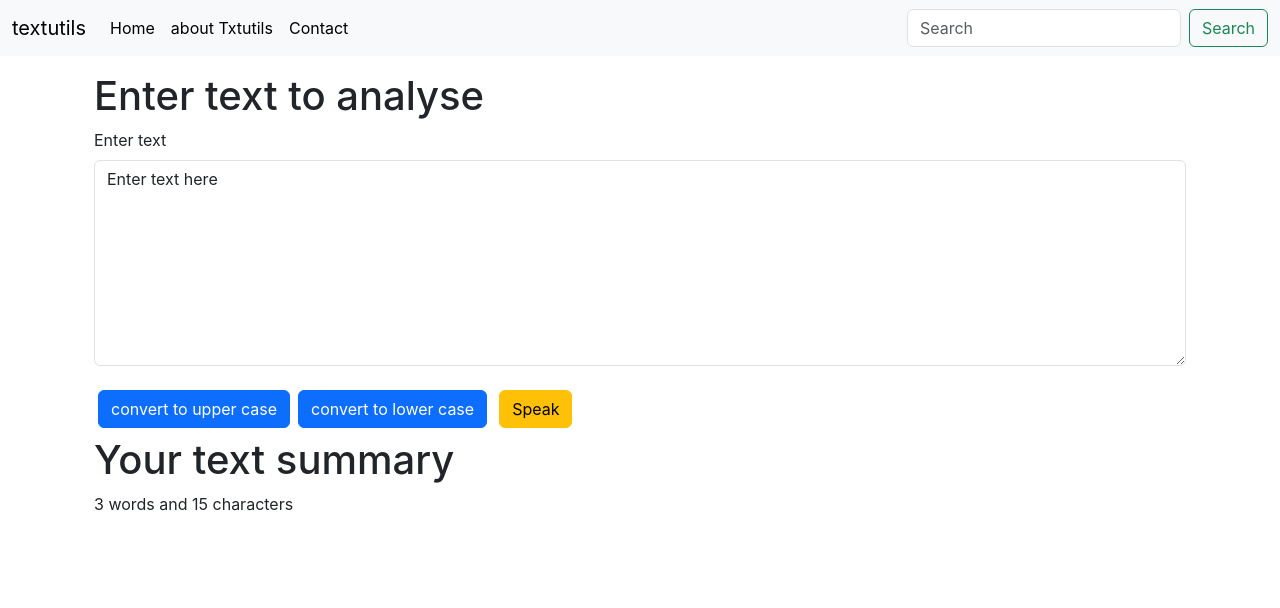
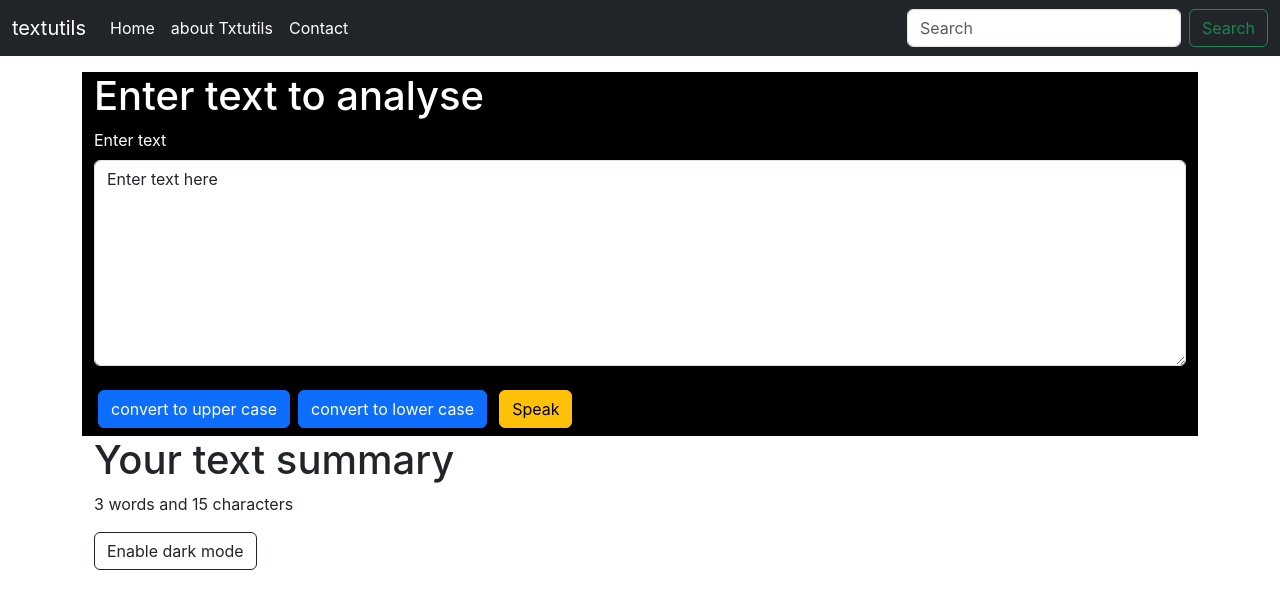
Before and after one commit to mahuyaghosh396/my-app, a React (Create React App) app: page / in a window 1280 px wide. Shown: the top 608 px of the page. Built offline with nearby package versions, Linux system fonts and the light colour scheme.

Commit message:
dark mode

```diff
--- a/src/App.js
+++ b/src/App.js
@@ -4,6 +4,7 @@ import Navbar from './components/Navbar';
 import TextForm from './components/TextForm';
 
 function App() {
+
   return (
     <>
 
--- a/src/components/Navbar.js
+++ b/src/components/Navbar.js
@@ -2,16 +2,20 @@ import React from 'react'
 import PropTypes from 'prop-types'
 
 export default function Navbar(props) {
+
+
+
+
   return (
-    <nav className="navbar navbar-expand-lg bg-body-tertiary">
-      <div className="container-fluid">
+    <nav className="navbar navbar-expand-lg navbar-dark bg-dark">
+      <div className="container-fluid"  >
         <a className="navbar-brand" href="/">{props.title}</a>
         <button className="navbar-toggler" type="button" data-bs-toggle="collapse" data-bs-target="/navbarSupportedContent" aria-controls="navbarSupportedContent" aria-expanded="false" aria-label="Toggle navigation">
           <span className="navbar-toggler-icon"></span>
         </button>
         <div className="collapse navbar-collapse" id="navbarSupportedContent">
           <ul className="navbar-nav me-auto mb-2 mb-lg-0">
-            <li className="nav-item">
+            <li className="nav-item" >
               <a className="nav-link active" aria-current="page" href="/">Home</a>
             </li>
 
--- a/src/components/TextForm.js
+++ b/src/components/TextForm.js
@@ -1,8 +1,39 @@
 import React, {useState} from 'react'
 
 export default function TextForm(prop) {
+
+  const [myStyle, setStyle] = useState({
+    color : 'white',
+    backgroundColor: 'black'
+  })
+  const [btnText, setbtnText] = useState("Enable dark mode")
+ const toggleStyle= ()=>{
+
+    if(myStyle.color === 'white'){
+    setStyle({
+      color : 'black',
+      backgroundColor: 'white',
+    });
+    setbtnText("Enable dark mode");
+  }
+
+   else{
+    setStyle({
+      color : 'white',
+      backgroundColor: 'black',
+    })
+    setbtnText("Enable light mode")
+  }
+  }
+
     const handleUpcase = ()=>{
         let newText = text.toUpperCase();
+        setText(newText)
+
+    }
+
+    const handleCopy = ()=>{
+        let text = document.getElementById("myBox")
         setText(newText)
 
     }
@@ -29,7 +60,7 @@ export default function TextForm(prop) {
 
   return (
    <>
-   <div className='container'>
+   <div className='container'style={myStyle}>
    <h1>{prop.handling}</h1>
    <div className="mb-3">
           <label htmlFor="myBox" className="form-label">Enter text</label>
@@ -45,6 +76,9 @@ export default function TextForm(prop) {
 
 
       </div>
+      <div className='container my-3'>
+      <button onClick={toggleStyle} type="button" class="btn btn-outline-dark">{btnText}</button>
+      </div>
     </>
   )
 
```
